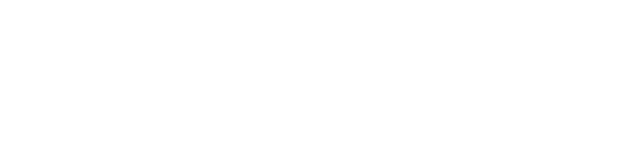
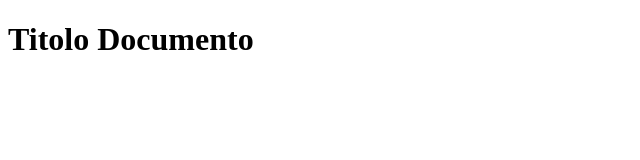
Before and after one commit to Lex95/htmlcss-hello, a plain HTML site: page index.html in a window 1280 px wide. Shown: the whole page, without its empty margins (0-640 px from the left). Drawn offline with Linux system fonts and the light colour scheme.

Commit message:
inserimento titolo

```diff
--- a/index.html
+++ b/index.html
@@ -7,6 +7,6 @@
     <title>Document</title>
 </head>
 <body>
-
+    <h1>Titolo Documento</h1>
 </body>
 </html>
```
